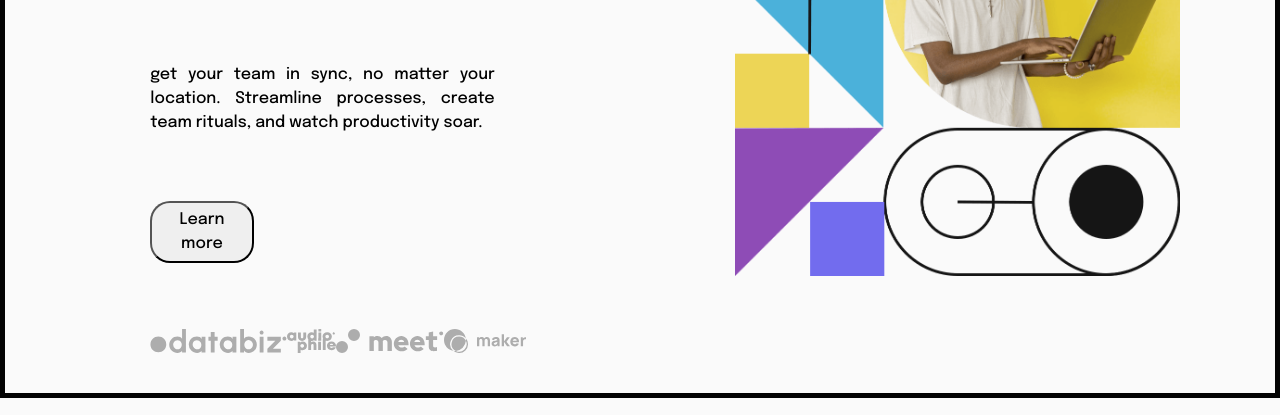
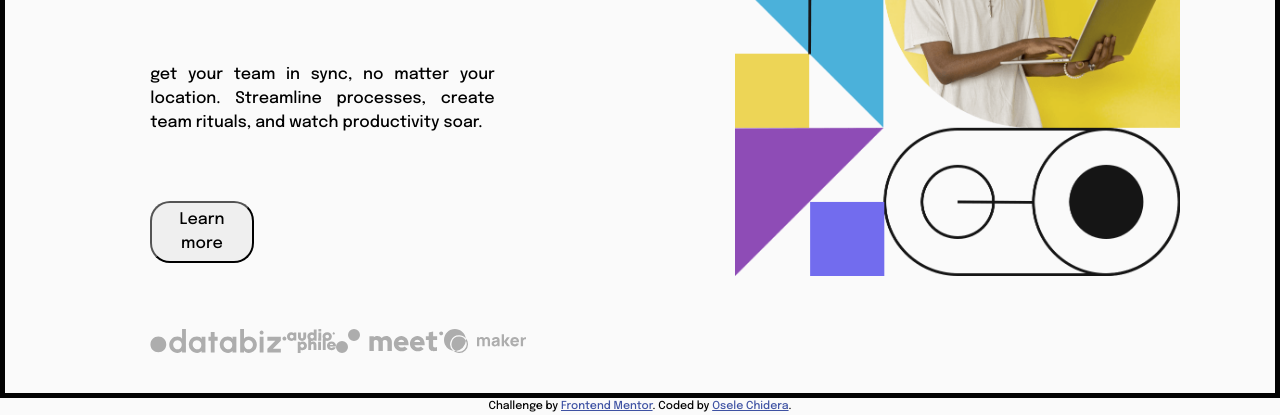
Before and after one commit to Os3le/intro-section-with-dropdown-navigation-main, a plain HTML site: page intro-section-with-dropdown-navigation-main/index.html in a window 1280 px wide. Shown: the part 402-817 px from the top of the page. Drawn offline with Linux system fonts and the light colour scheme; a web font is replaced by a local one.

Commit message:
Update index.html

```diff
--- a/intro-section-with-dropdown-navigation-main/index.html
+++ b/intro-section-with-dropdown-navigation-main/index.html
@@ -68,6 +68,9 @@
         Challenge by <a href="https://www.frontendmentor.io?ref=challenge" target="_blank">Frontend Mentor</a>. Coded by <a href="#">Your Name Here</a>.
     </div> -->
     </div>
+        <div class="attribution">
+        Challenge by <a href="https://www.frontendmentor.io?ref=challenge" target="_blank">Frontend Mentor</a>. Coded by <a href="#">Osele Chidera</a>.
+    </div>
     <script src="index.js">
     </script>
 
```
